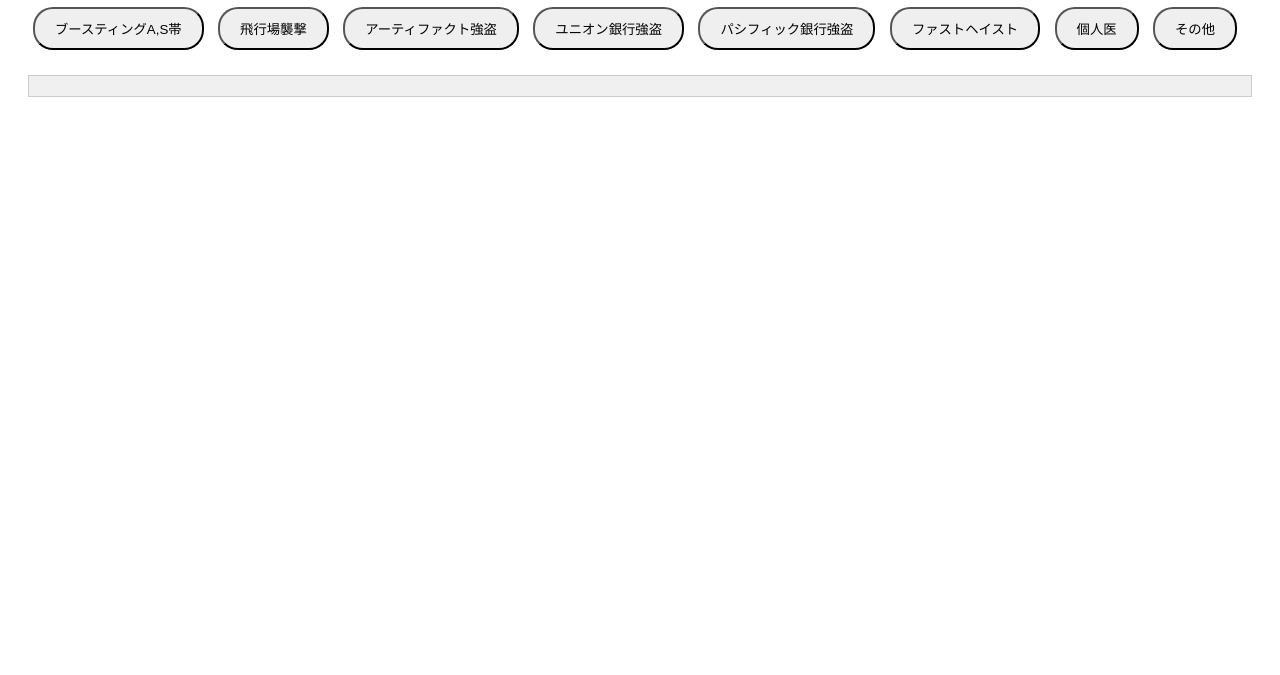
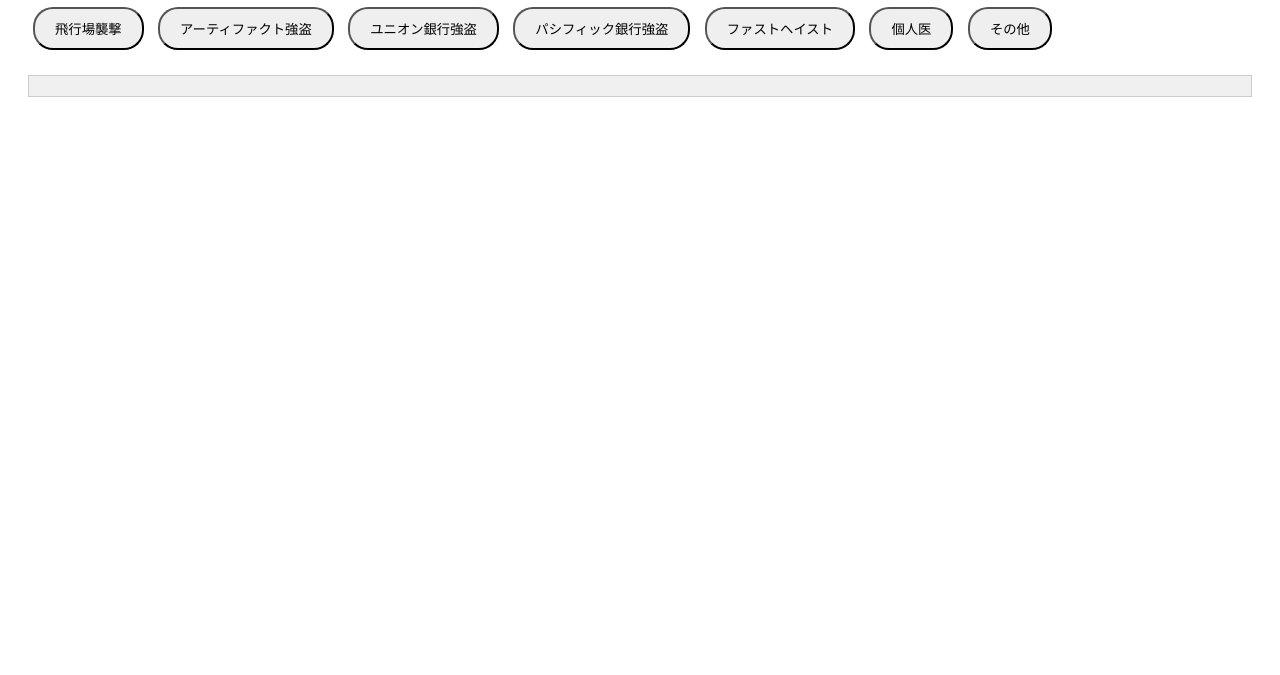
Before and after one commit to Evo4SWORD/Bakkinkeisanki, a plain HTML site: page index.html in a window 1280 px wide. Shown: the part 125-800 px from the top of the page. Drawn offline with Linux system fonts and the light colour scheme.

Commit message:
index.html

```diff
--- a/index.html
+++ b/index.html
@@ -1,6 +1,7 @@
 <!--追加・変更項目
 ・ユニオン銀行強盗追加
-・最重強盗罪の罰金額が1000万から1400万に増加-->
+・最重強盗罪の罰金額が1000万から1400万に増加
+・ブースティングA,S帯から重強盗罪を削除-->
 <html lang="ja">
 <head>
   <meta charset="UTF-8">
@@ -50,7 +51,6 @@
 <button onclick="selectCrime('パレト銀行強盗', this)">パレト銀行強盗</button>
 <button onclick="selectCrime('客船強盗', this)">客船強盗</button>
 <button onclick="selectCrime('ボブキャット', this)">ボブキャット</button>
-<button onclick="selectCrime('ブースティングA,S帯', this)">ブースティングA,S帯</button>
 <button onclick="selectCrime('飛行場襲撃', this)">飛行場襲撃</button>
 <button onclick="selectCrime('アーティファクト強盗', this)">アーティファクト強盗</button>
 <button onclick="selectCrime('ユニオン銀行強盗', this)">ユニオン銀行強盗</button>
@@ -139,7 +139,6 @@ const crimeMappings = {
   "パレト銀行強盗": ["armedRobbery","gunLaw","obstructionOfficialDuties","playerMurder"],
   "客船強盗": ["armedRobbery", "gunLaw","obstructionOfficialDuties","npcMurder","playerMurder"],
   "ボブキャット":["armedRobbery", "gunLaw","obstructionOfficialDuties","npcMurder","playerMurder"],
-  "ブースティングA,S帯":["gunLaw", "obstructionOfficialDuties", "aggravatedTheft", "armedRobbery","playerMurder"],
   "飛行場襲撃": ["firstDegreeRobbery", "gunLaw","npcMurder","obstructionOfficialDuties","playerMurder"],
   "アーティファクト強盗": ["firstDegreeRobbery", "gunLaw","obstructionOfficialDuties","npcMurder","playerMurder"],
   "ユニオン銀行強盗": ["firstDegreeRobbery", "gunLaw","obstructionOfficialDuties","playerMurder"],
@@ -159,7 +158,6 @@ const fixedTimeByCrime = {
   "パレト銀行強盗": 40,
   "客船強盗":40,
   "ボブキャット":40,
-  "ブースティングA,S帯": 40,
   "飛行場襲撃": 60,
   "アーティファクト強盗": 60,
   "ユニオン銀行強盗": 60,
```
